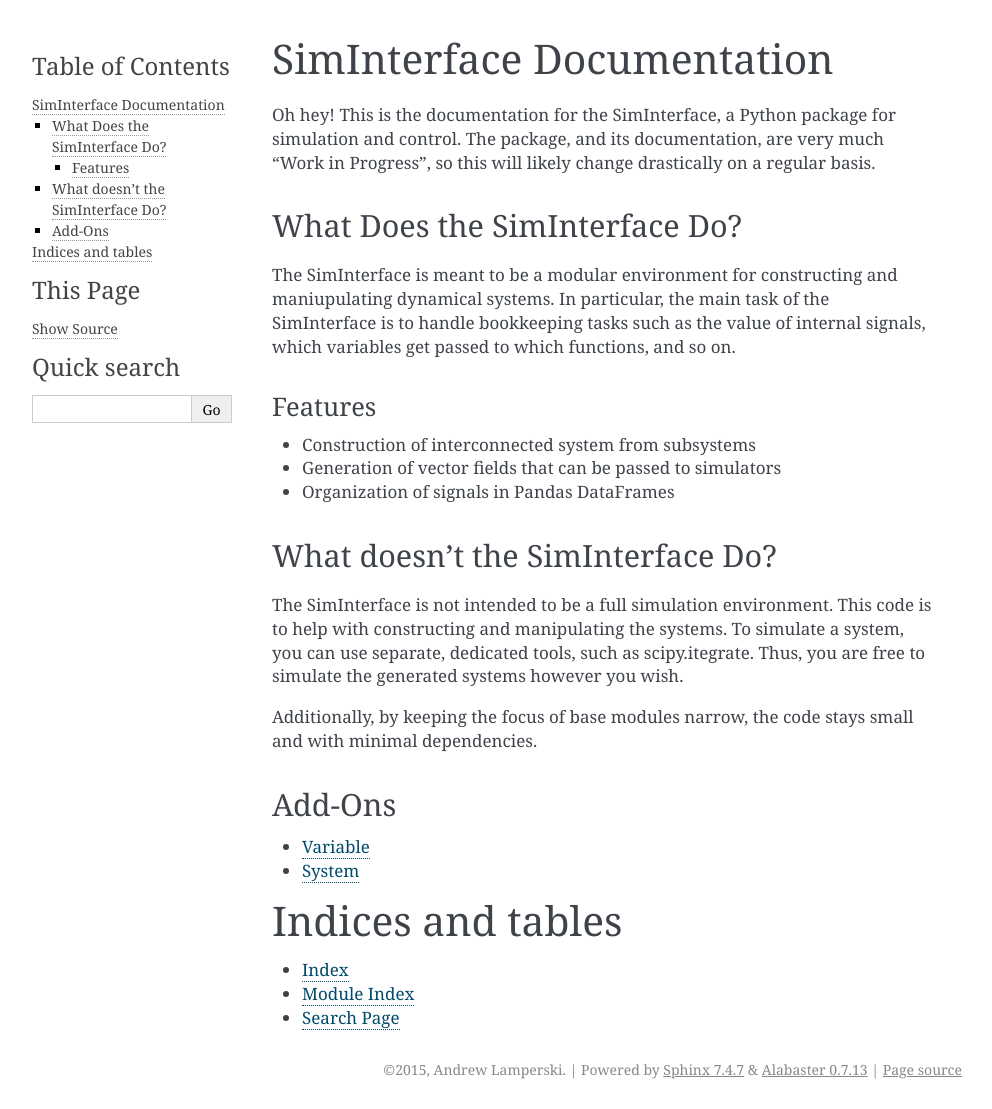
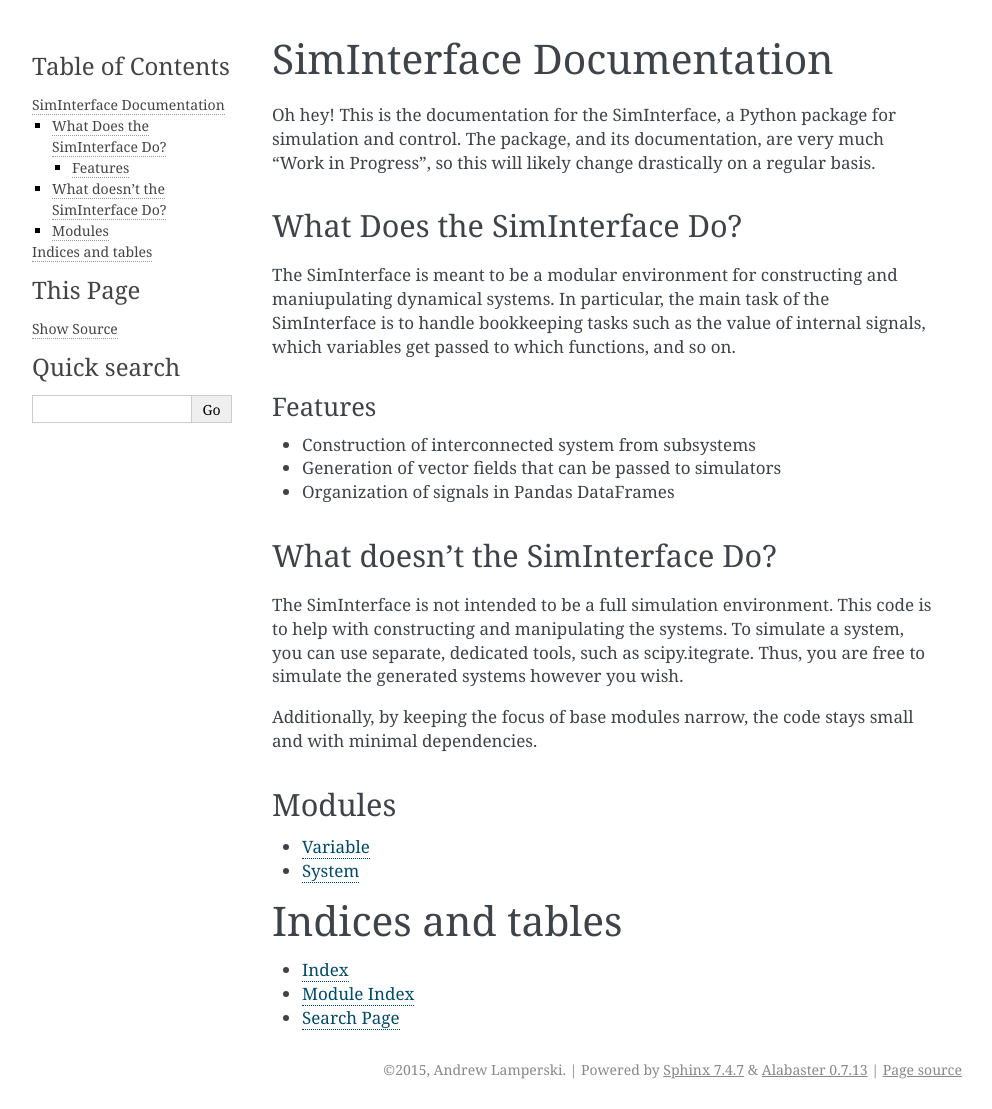
Before and after one commit to HRClab/SimInterface, a Sphinx documentation site: the page built from docs/index.rst, in a window 1280 px wide. Shown: the whole page, without its empty margins (148-1140 px from the left). Built offline with Sphinx 7.4.7, drawn with Linux system fonts in a browser that asks for light colours.

Commit message:
fixed docs a bit

```diff
--- a/docs/index.rst
+++ b/docs/index.rst
@@ -29,7 +29,7 @@ The SimInterface is not intended to be a full simulation environment. This code
 
 Additionally, by keeping the focus of base modules narrow, the code stays small and with minimal dependencies.
 
-Add-Ons
+Modules
 -------
 
 .. toctree::
```
